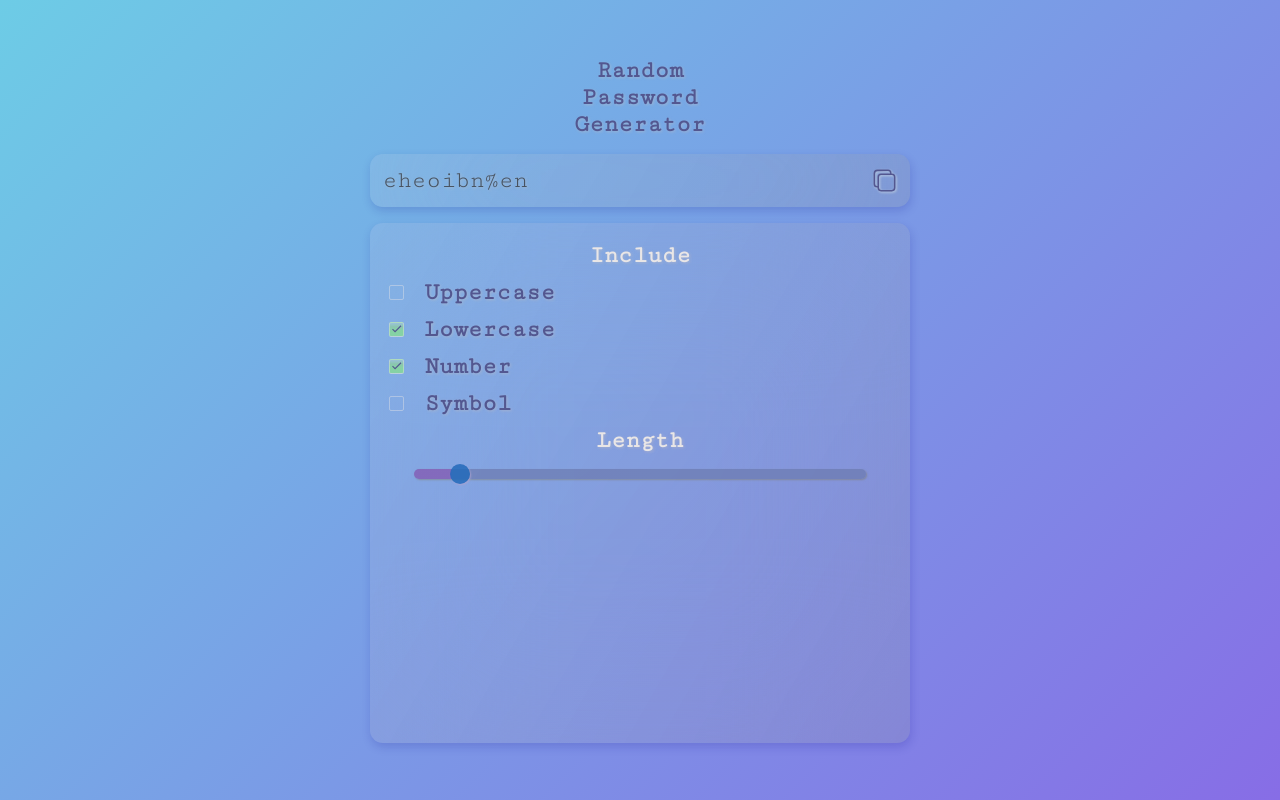
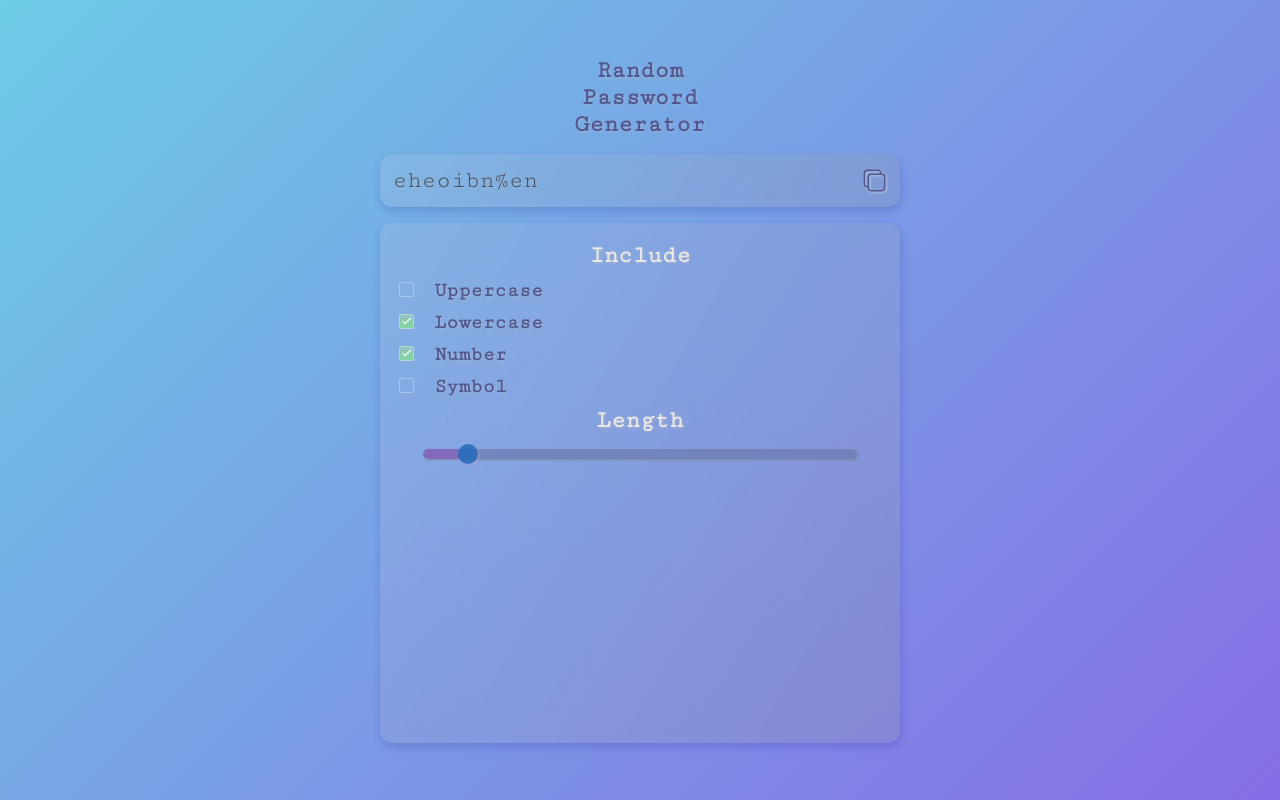
Before and after one commit to suanTech/random-pw-generator-app, a React (Vite) app: page / in a window 1280 px wide. Built offline with nearby package versions, Linux system fonts and the light colour scheme.

Commit message:
refactor: add global style variables
- add flexy mixins for display flex

```diff
--- a/src/app.scss
+++ b/src/app.scss
@@ -18,10 +18,7 @@ body {
 }
 
 .App {
-  display: flex;
-  flex-direction: column;
-  justify-content: center;
-  align-items: center;
+  @include flexy();
   h2 {
     text-align: center;
   }
--- a/src/styles/_mixins.scss
+++ b/src/styles/_mixins.scss
@@ -28,3 +28,14 @@
   color: $color;
   text-shadow: 1px 1px 3px $rgba;
 }
+
+@mixin flexy(
+  $disp:flex,
+  $dir: column,
+  $just: center,
+  $algn: center) {
+    display: $disp;
+    flex-direction: $dir;
+    justify-content: $just;
+    align-items: $algn;
+}
--- a/src/styles/_variables.scss
+++ b/src/styles/_variables.scss
@@ -1,6 +1,6 @@
 $color-dark: #0C0D0C;
 $color-bright: #F6F8F6;
-$color-muted: #868886;
+$color-muted: rgb(128, 125, 150);
 $color-main: #6DCCE6;
 $color-accent: #876DE6;
 $color-error: #E66C51;
@@ -20,10 +20,10 @@ $bodyS-font-sizes: (
 );
 $bodyM-font-sizes: (
   null: 18px,
-  768px: 24px
+  768px: 20px
 );
 
 $container-sizes: (
   null: 340px,
-  768px: 540px
+  768px: 520px
 );
```
Also changed, not shown: src/assets/check-icon.svg.
